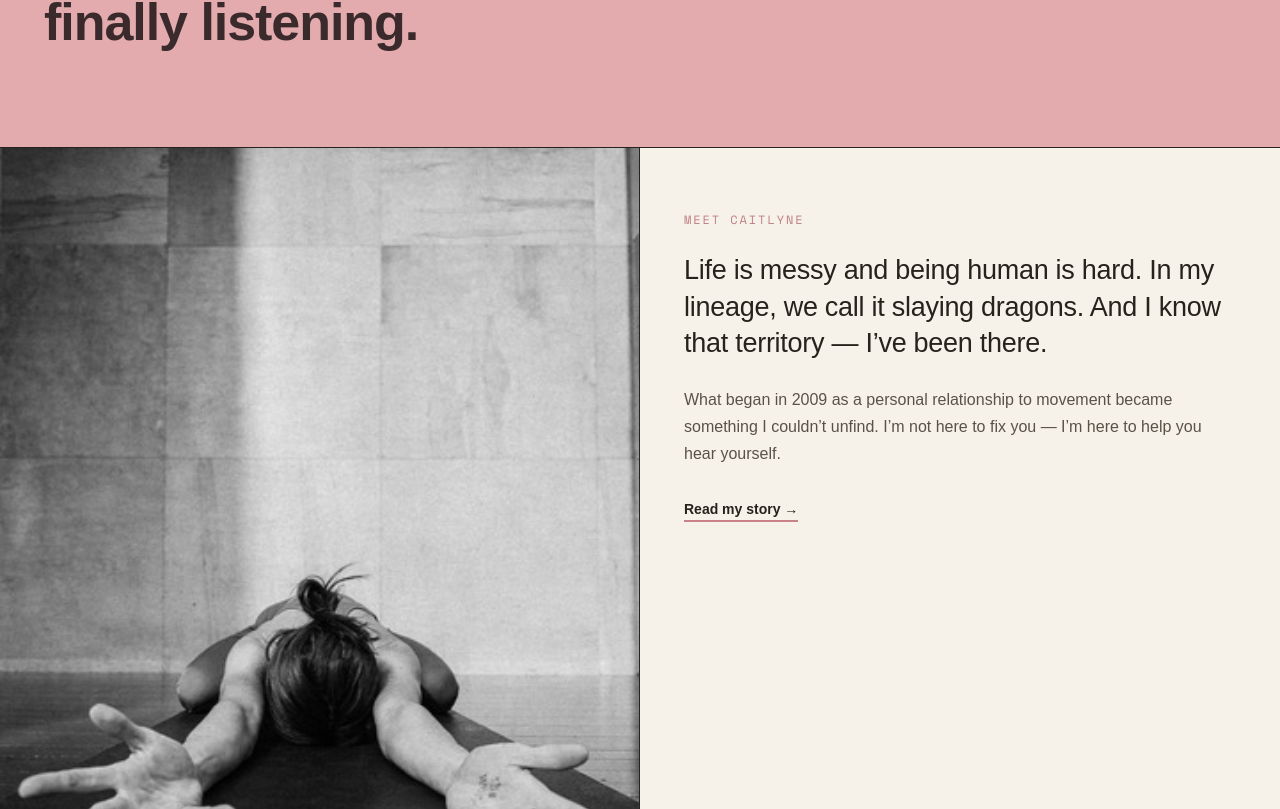
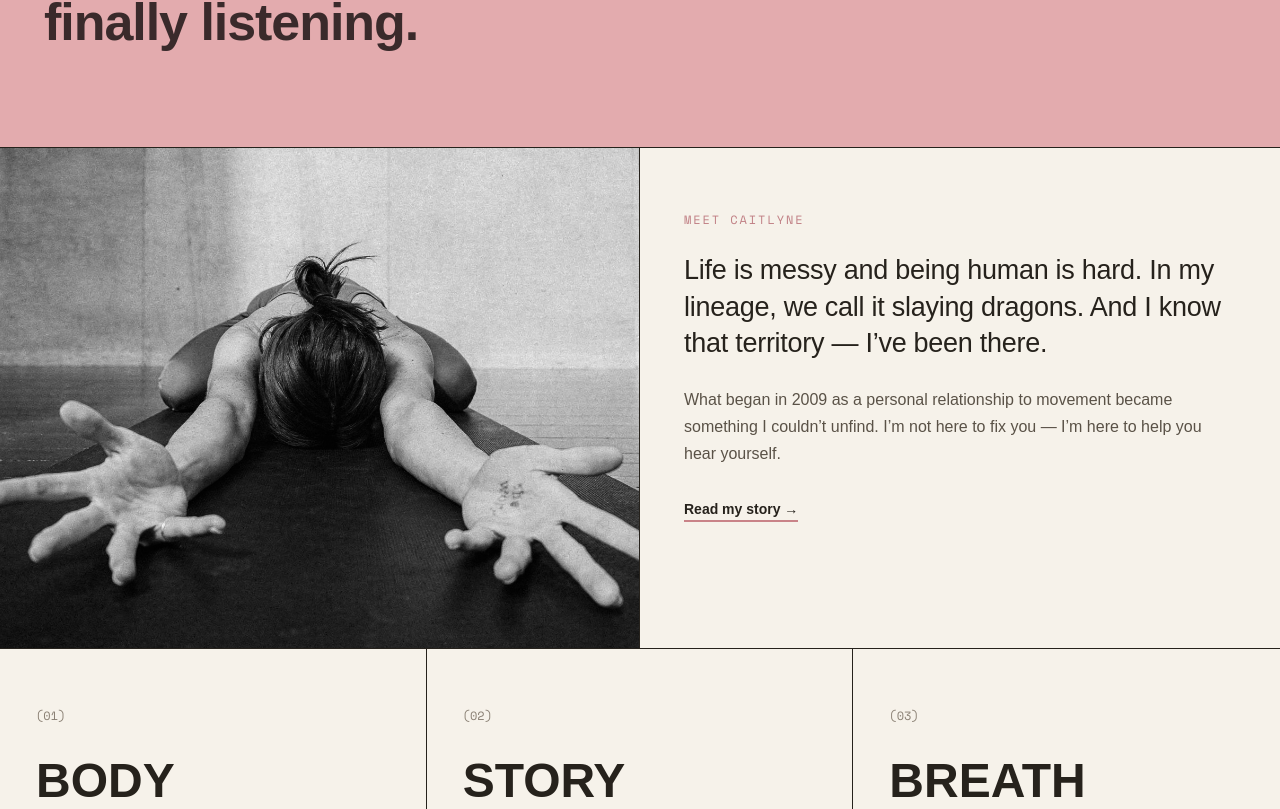
Before and after one commit to caitlynecorry/caitlyne-corry-site, a Next.js app: page / in a window 1280 px wide. Shown: the part 1551-2360 px from the top of the page. Built offline with nearby package versions, Linux system fonts and the light colour scheme; a web font is replaced by a local one.

Commit message:
feat: update image file format for Caitlyne portrait
Co-authored-by: caitlynecorry <262380122+caitlynecorry@users.noreply.github.com>

```diff
--- a/app/page.tsx
+++ b/app/page.tsx
@@ -127,7 +127,7 @@ export default function HomePage() {
       <section className="grid grid-cols-1 border-b border-ink md:grid-cols-2">
         <div className="min-h-[500px] border-ink md:border-r">
           <img
-            src="/media/caitlyne-portrait.jpeg"
+            src="/media/caitlyne-portrait.jpg"
             alt="Caitlyne in a forward fold with arms outstretched on a studio floor"
             className="h-full min-h-[500px] w-full object-cover"
           />
```
Also changed, not shown: public/media/caitlyne-portrait.jpeg (deleted), public/media/caitlyne-portrait.jpg (added).
